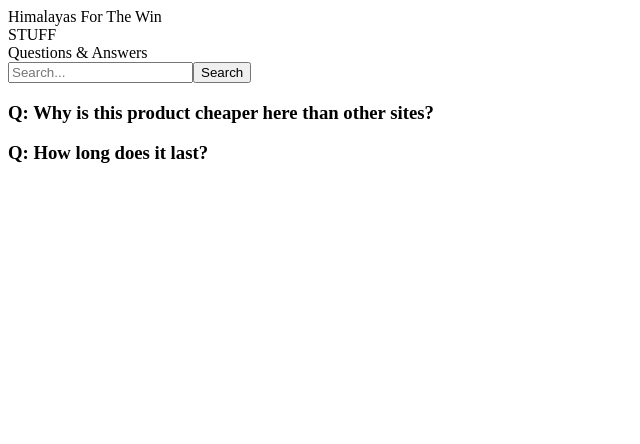
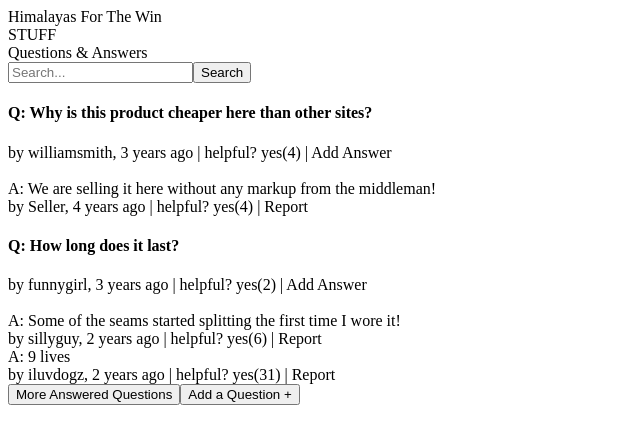
Before and after one commit to dybn7758/Notstrom, a React (Create React App) app in the folder himalayas-fec/client/: page / in a window 1280 px wide. Shown: the top 444 px of the page, without its empty margins (0-640 px from the left). Built offline with nearby package versions, Linux system fonts and the light colour scheme; the HTML template or start-up script is replaced by a standard one.

Commit message:
Created frontend layout of elements

```diff
--- a/himalayas-fec/client/src/Components/Question_Answers/searchList.jsx
+++ b/himalayas-fec/client/src/Components/Question_Answers/searchList.jsx
@@ -1,16 +1,26 @@
 import React from 'react';
+import moment from 'moment';
 
 var SearchList = (props) => {
 
-  let {...answers} = props.entries.answers;
-  console.log(answers)
+  //Will need to sort this array eventually to show the top rated, then hide the remaining answers
+  let answered = Object.values(props.entries.answers);
+  //Will need to add photos under each answer if array !== 0
 
   return(
     <div>
-      <h3>Q: {props.entries.question_body}</h3>
-      {/* <div>A: {props.entries.answers} */}
-
-      {/* </div> */}
+      <>
+        <h4>Q: {props.entries.question_body}</h4>
+        <div>by {props.entries.asker_name}, {moment(props.entries.question_date).fromNow()} | helpful? yes({props.entries.question_helpfulness}) | Add Answer</div><br></br>
+      </>
+      {answered.map((ans) => {
+        return (
+        <div key={ans.id}>
+          <div>A: {ans.body} </div>
+          <div>by {ans.answerer_name}, {moment(ans.date).fromNow()} | helpful? yes({ans.helpfulness}) | Report</div>
+        </div>
+        )
+      })}
     </div>
   )
 };
--- a/himalayas-fec/client/src/Components/Question_Answers/searchQA.jsx
+++ b/himalayas-fec/client/src/Components/Question_Answers/searchQA.jsx
@@ -31,6 +31,7 @@ export default class SearchQA extends React.Component {
             return <SearchList key={i} entries={entry}/>}
           )}
         </div>
+        <button id='more-ans'>More Answered Questions</button><button id='add-ques'>Add a Question +</button>
       </div>
     )
   }
--- a/himalayas-fec/package.json
+++ b/himalayas-fec/package.json
@@ -13,6 +13,7 @@
     "dotenv": "^10.0.0",
     "eslint-config-airbnb": "^19.0.4",
     "express": "^4.17.1",
+    "moment": "^2.29.1",
     "mongoose": "^6.1.4",
     "nodemon": "^2.0.7",
     "react": "^17.0.2",
```
Also changed, not shown: 4 other files (tests, documents, lock files or other folders).
